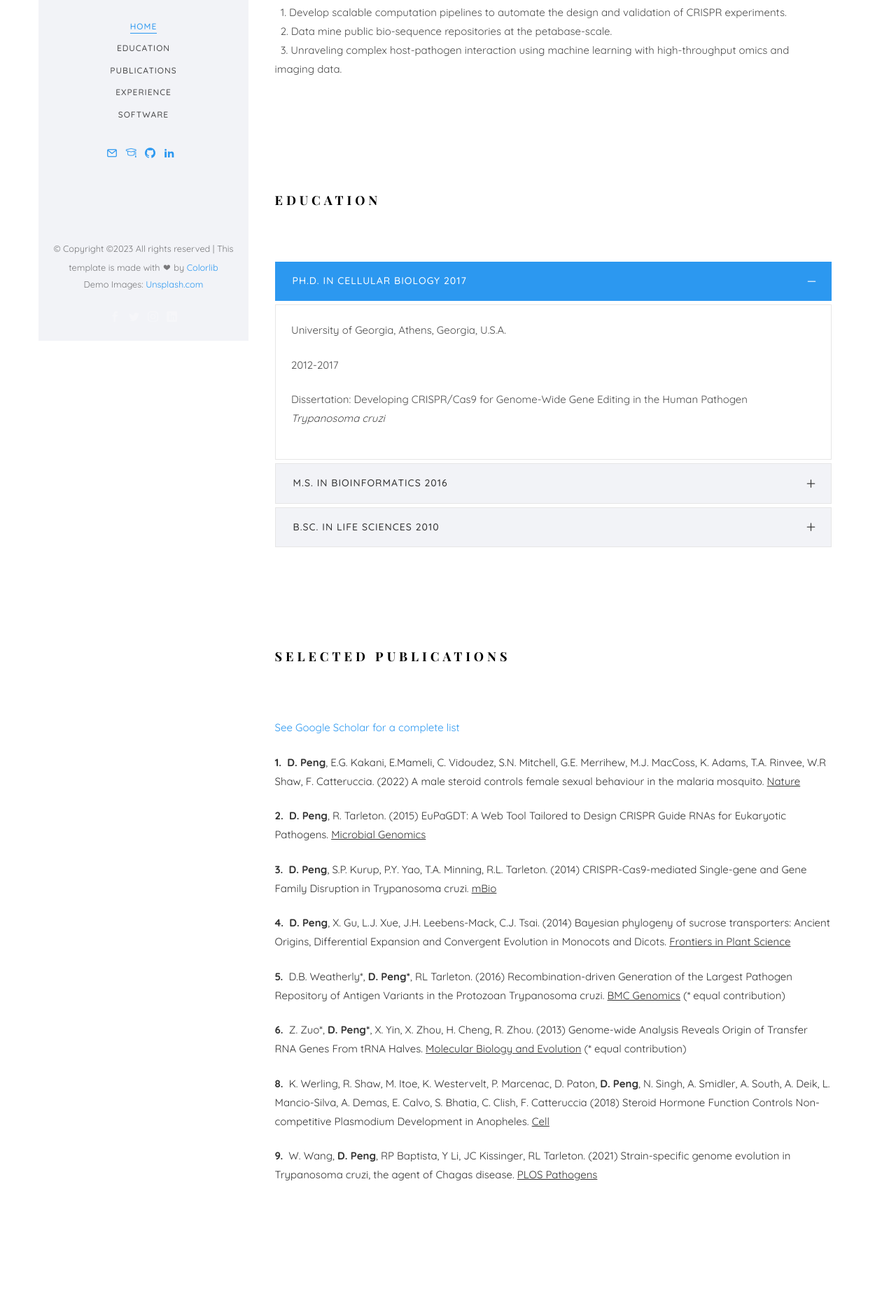
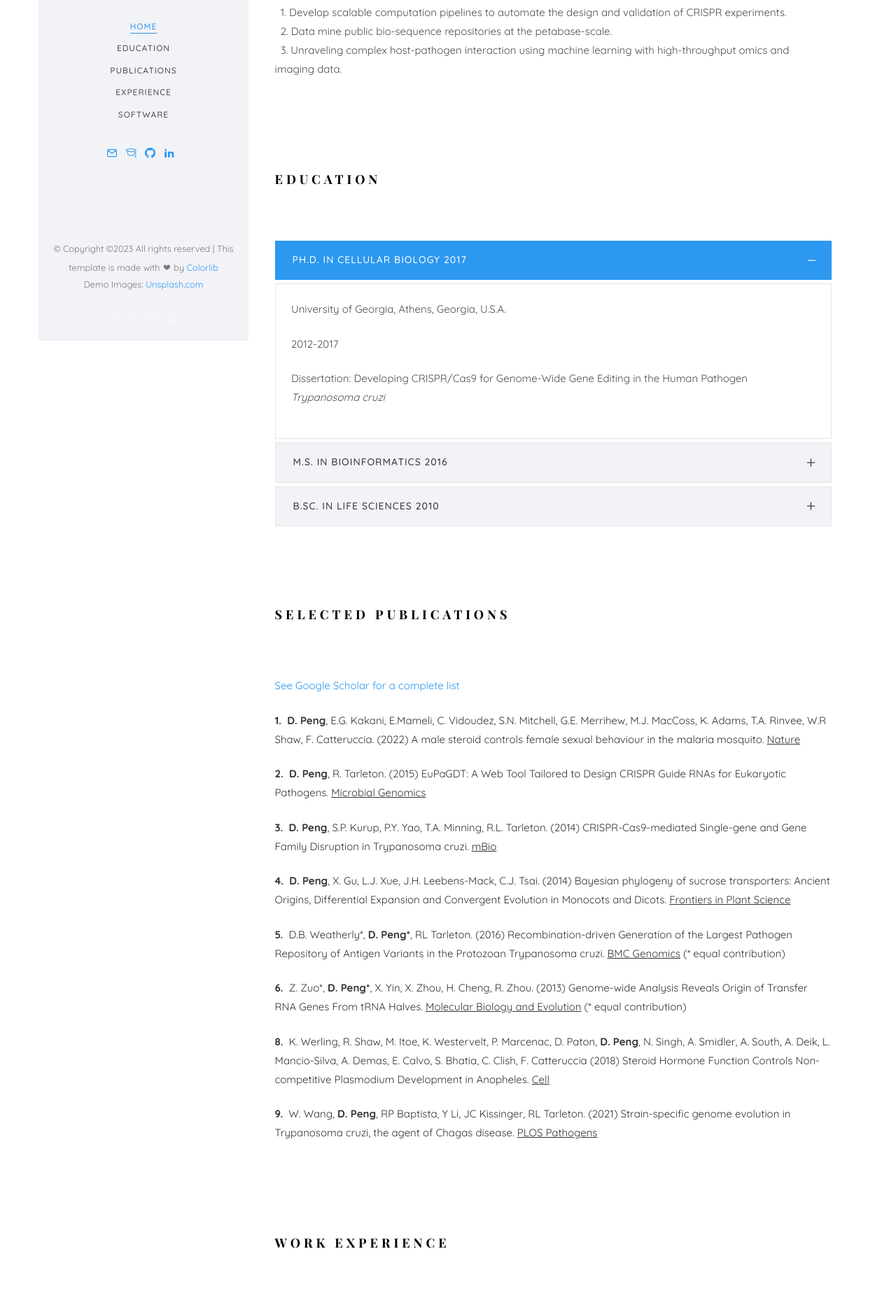
Before and after one commit to duopeng/duopeng.github.io, a PHP site: page / in a window 1280 px wide. Shown: the part 313-2168 px from the top of the page at 70% size. Run offline with PHP 8.4, Linux system fonts and the light colour scheme; some libraries are stand-ins or nearby versions; some web fonts are replaced.

Commit message:
Update style.css

```diff
--- a/css/style.css
+++ b/css/style.css
@@ -381,7 +381,7 @@ body.offcanvas {
 .colorlib-services,
 .colorlib-contact {
   padding-top: 4em;
-  padding-bottom: 4em;
+  padding-bottom: 2em;
   clear: both;
   width: 100%;
   display: block; }
```
